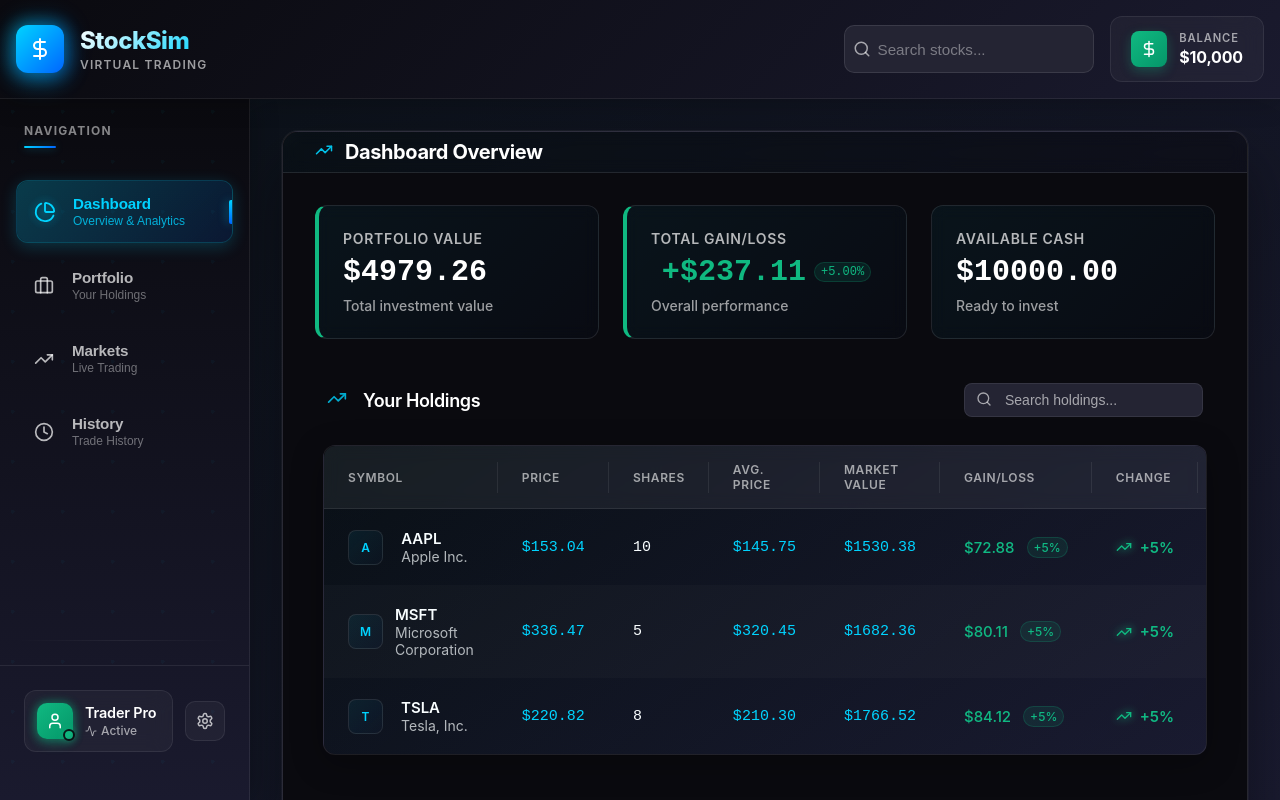
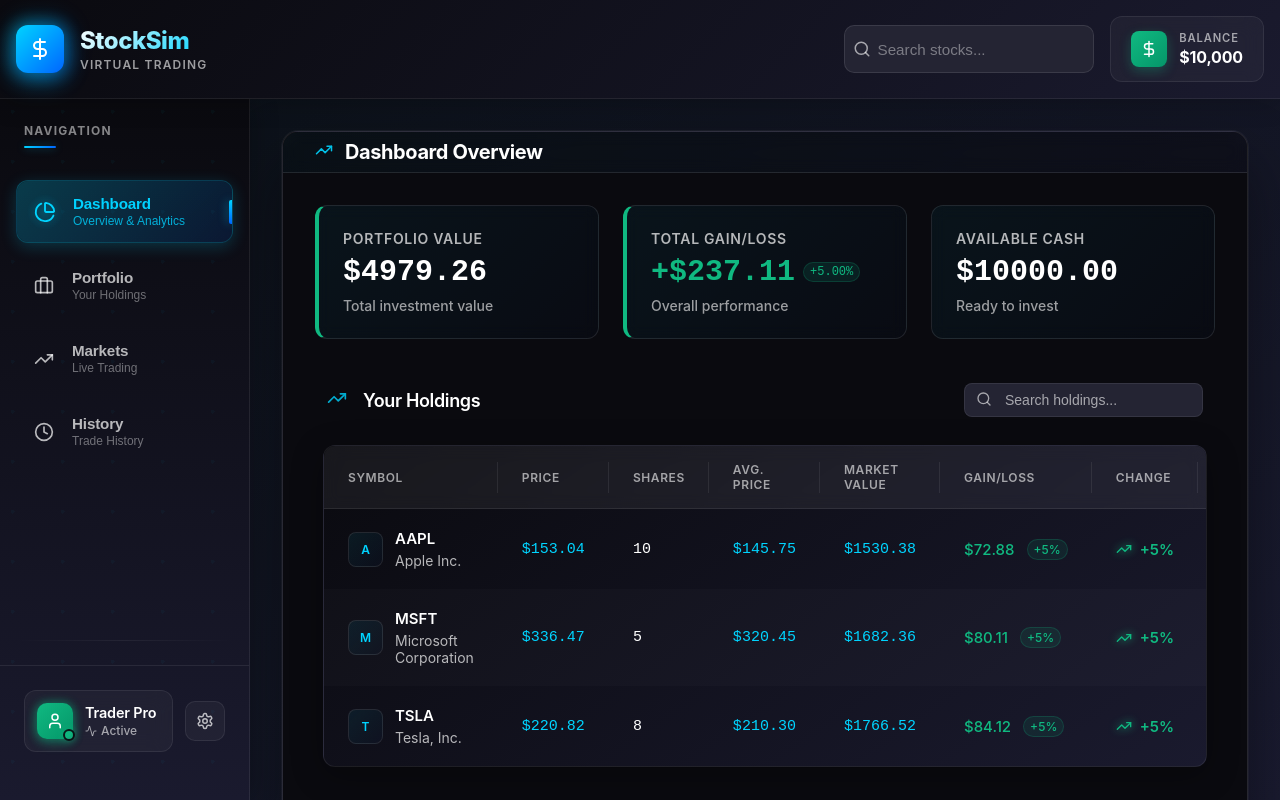
Before and after one commit to GigabyteBlender/StockMarketApplication, a React (Create React App) app in the folder stock-simulator/: page / in a window 1280 px wide. Built offline with nearby package versions, Linux system fonts and the light colour scheme; no server answers.

Commit message:
updated styling for dashboard and tables

```diff
--- a/stock-simulator/src/components/styles/Dashboard.css
+++ b/stock-simulator/src/components/styles/Dashboard.css
@@ -135,7 +135,6 @@
 .portfolio-gain {
   color: var(--color-success);
   display: flex;
-  justify-content: center;
   align-items: center;
 }
 
--- a/stock-simulator/src/components/styles/Tables.css
+++ b/stock-simulator/src/components/styles/Tables.css
@@ -125,8 +125,9 @@
 
 .symbol-text {
   display: flex;
-  margin: auto;
   flex-direction: column;
+  align-items: flex-start;
+  gap: 0.25rem;
 }
 
 .symbol-name {
@@ -441,16 +442,6 @@
   }
 }
 
-/* Additional Dark Theme Enhancements */
-.table-container::before {
-  content: '';
-  position: absolute;
-  inset: 0;
-  background: var(--bg-gradient-subtle);
-  pointer-events: none;
-  border-radius: inherit;
-}
-
 .table-body tr:nth-child(even) {
   background: rgba(255, 255, 255, 0.02);
 }
```
